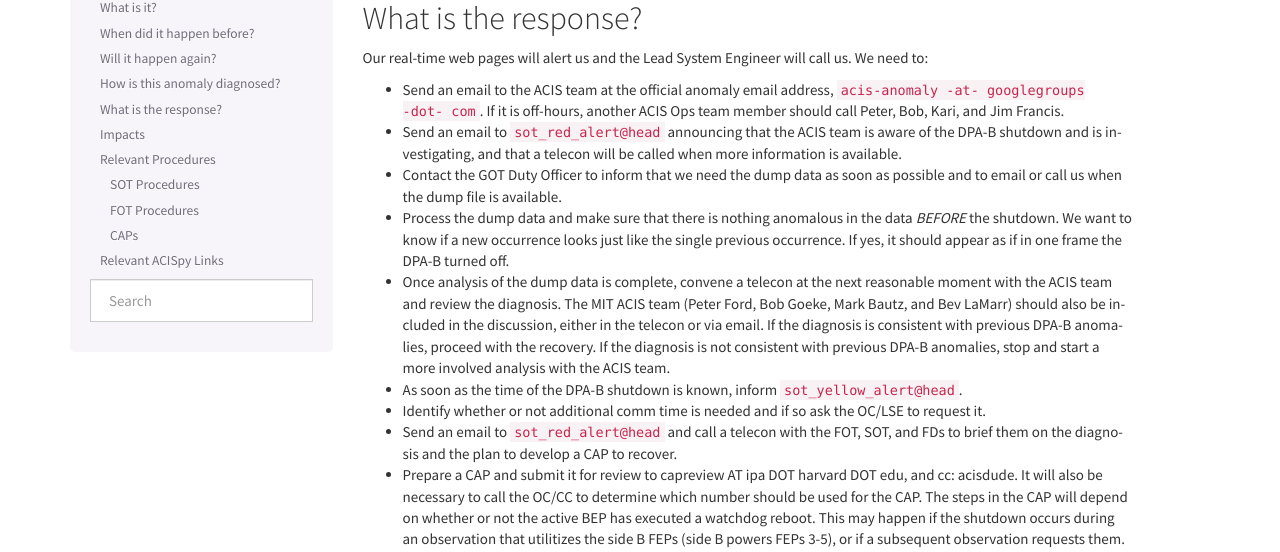
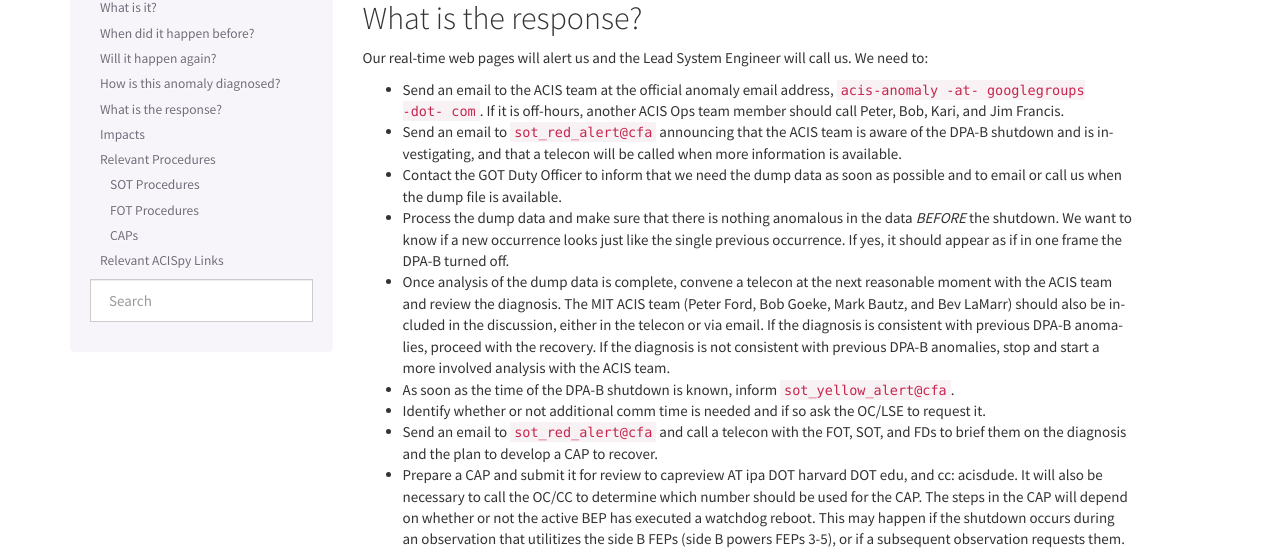
Before and after one commit to acisops/acis_anomaly_pages, a Sphinx documentation site: the page built from source/dpab_shutdown.rst, in a window 1280 px wide and 900 px high, scrolled down 796 px. Shown: the part 136-688 px from the top of the window. Built offline with Sphinx 7.4.7, drawn with Linux system fonts in a browser that asks for light colours.

Commit message:
Update to the new alert lists

```diff
--- a/source/dea_shutdown.rst
+++ b/source/dea_shutdown.rst
@@ -54,7 +54,7 @@
 Our real-time web pages will alert us and the Lead System Engineer will call us. We need to:
 
 * Send an email to the ACIS team at the official anomaly email address.  If it is off-hours, call Peter and Bob.
-* Send an email to ``sot_red_alert@head`` announcing that the ACIS team is aware of the DEA-A shutdown
+* Send an email to ``sot_red_alert@cfa`` announcing that the ACIS team is aware of the DEA-A shutdown
   and is investigating, and that a telecon will be called when more information is available.
 * Contact the GOT Duty Officer to inform that we need the dump data as soon as possible and to
   email or call us when the dump file is available.
@@ -68,9 +68,9 @@
   via email. If the diagnosis is consistent with previous DEA-A anomalies, proceed with the
   recovery. If the diagnosis is not consistent with previous DEA-A anomalies, stop and start a
   more involved analysis with the ACIS team.
-* As soon as the time of the shutdown is known, inform ``sot_yellow_alert@head``.
+* As soon as the time of the shutdown is known, inform ``sot_yellow_alert@cfa``.
 * Identify whether or not additional comm time is needed and if so ask the OC/LSE to request it.
-* Send an email to ``sot_red_alert@head`` and call a telecon with the FOT, SOT, and FDs to brief
+* Send an email to ``sot_red_alert@cfa`` and call a telecon with the FOT, SOT, and FDs to brief
   them on the diagnosis and the plan to develop a CAP to recover.
 * Prepare a CAP and submit it for review to capreview AT ipa DOT harvard DOT edu, and cc: acisdude.
   It will also be necessary to call the OC/CC to determine which number should be used for the CAP.
--- a/source/door_b_enb.rst
+++ b/source/door_b_enb.rst
@@ -61,9 +61,9 @@
 
 Our real-time web pages will alert us and the Lead System Engineer will call us. We need to:
 
-* Send an email to the ACIS team at the official anomaly email address, ``acis-anomaly -at- googlegroups -dot- com``..
+* Send an email to the ACIS team at the official anomaly email address, ``acis-anomaly -at- googlegroups -dot- com``.
   If it is off-hours, another ACIS Ops team member should call Peter, Jim Francis, Kari and Bob.
-* Send an email to ``sot_red_alert@head`` announcing that the ACIS team is aware of the enabling
+* Send an email to ``sot_red_alert@cfa`` announcing that the ACIS team is aware of the enabling
   of the door mechanism, and calling a telecon to discuss disabling it. Note that other
   mechanisms (valves) can be sorted out later and are not in any sense urgent.
 * Recommend to the Lead Systems Engineer and the Flight Director to send the command 1MCMDBDS to
--- a/source/dpaa_shutdown.rst
+++ b/source/dpaa_shutdown.rst
@@ -59,7 +59,7 @@
 * Send an email to the ACIS team at the official anomaly email address,
   ``acis-anomaly -at- googlegroups -dot- com``. If it is off-hours,
   another ACIS Ops team member should call Peter, Bob, Kari, and Jim Francis.
-* Send an email to ``sot_red_alert@head`` announcing that the ACIS team is aware of the DPA-A shutdown
+* Send an email to ``sot_red_alert@cfa`` announcing that the ACIS team is aware of the DPA-A shutdown
   and is investigating, and that a telecon will be called when more information is available.
 * Contact the GOT Duty Officer to inform that we need the dump data as soon as possible and to
   email or call us when the dump file is available.
@@ -72,9 +72,9 @@
   via email. If the diagnosis is consistent with previous DPA-A anomalies, proceed with the
   recovery. If the diagnosis is not consistent with previous DPA-A anomalies, stop and start a
   more involved analysis with the ACIS team.
-* As soon as the time of the shutdown is known, inform ``sot_yellow_alert@head``.
+* As soon as the time of the shutdown is known, inform ``sot_yellow_alert@cfa``.
 * Identify whether or not additional comm time is needed and if so ask the OC/LSE to request it.
-* Send an email to ``sot_red_alert@head`` and call a telecon with the FOT, SOT, and FDs to brief
+* Send an email to ``sot_red_alert@cfa`` and call a telecon with the FOT, SOT, and FDs to brief
   them on the diagnosis and the plan to develop a CAP to recover.
 * Prepare a CAP and submit it for review to capreview AT ipa DOT harvard DOT edu, and cc: acisdude.
   It will also be necessary to call the OC/CC to determine which number should be used for the CAP.
--- a/source/dpab_shutdown.rst
+++ b/source/dpab_shutdown.rst
@@ -56,7 +56,7 @@
 * Send an email to the ACIS team at the official anomaly email address,
   ``acis-anomaly -at- googlegroups -dot- com``. If it is off-hours,
   another ACIS Ops team member should call Peter, Bob, Kari, and Jim Francis.
-* Send an email to ``sot_red_alert@head`` announcing that the ACIS team is aware of the DPA-B shutdown
+* Send an email to ``sot_red_alert@cfa`` announcing that the ACIS team is aware of the DPA-B shutdown
   and is investigating, and that a telecon will be called when more information is available.
 * Contact the GOT Duty Officer to inform that we need the dump data as soon as possible and to
   email or call us when the dump file is available.
@@ -69,9 +69,9 @@
   via email. If the diagnosis is consistent with previous DPA-B anomalies, proceed with the
   recovery. If the diagnosis is not consistent with previous DPA-B anomalies, stop and start a
   more involved analysis with the ACIS team.
-* As soon as the time of the DPA-B shutdown is known, inform ``sot_yellow_alert@head``.
+* As soon as the time of the DPA-B shutdown is known, inform ``sot_yellow_alert@cfa``.
 * Identify whether or not additional comm time is needed and if so ask the OC/LSE to request it.
-* Send an email to ``sot_red_alert@head`` and call a telecon with the FOT, SOT, and FDs to brief
+* Send an email to ``sot_red_alert@cfa`` and call a telecon with the FOT, SOT, and FDs to brief
   them on the diagnosis and the plan to develop a CAP to recover.
 * Prepare a CAP and submit it for review to capreview AT ipa DOT harvard DOT edu, and cc: acisdude.
   It will also be necessary to call the OC/CC to determine which number should be used for the CAP.
--- a/source/fep_thresholder.rst
+++ b/source/fep_thresholder.rst
@@ -71,7 +71,7 @@
 
 * Process the dump data and get access to the CXC products
 
-* Notify ``sot_yellow_alert@head`` and/or brief the 9am telecon
+* Notify ``sot_yellow_alert@cfa`` and/or brief the 9am telecon
 
 * Convene a telecon at the next reasonable moment. This would include the ACIS
   team as above. Agreement by MIT via e-mail is a possible alternative.
@@ -96,7 +96,7 @@
 
 If it is decided to run the diagnostics procedure, do this:
 
-* Send an e-mail to ``sot_red_alert@head`` and convene a telecon giving the plan, and
+* Send an e-mail to ``sot_red_alert@cfa`` and convene a telecon giving the plan, and
 the need for quick action to get the SOP done before the end of the science run.
 
 * Prepare a CAP and submit it for review to capreview AT ipa DOT harvard DOT edu.
--- a/source/stuck_status_bit.rst
+++ b/source/stuck_status_bit.rst
@@ -53,7 +53,7 @@
 * Send an e-mail to the ACIS team (including acisdude, Peter Ford, Bob Goeke,
   Mark Bautz, and Bev LaMarr) to alert them to the existence of the anomaly.
 * Notify the Chandra Operations team on the telecon after the SCS-107 execution
-  was discovered. If not possible, send email to ``sot_yellow_alert@head`` describing
+  was discovered. If not possible, send email to ``sot_yellow_alert@cfa`` describing
   the situation, including the time of the anomaly and the Obsid when it occured.
 * Prepare a CAP and submit it for review to capreview AT ipa DOT harvard DOT edu,
   and cc: acisdude. It will also be necessary to call the OC/CC to determine
```
